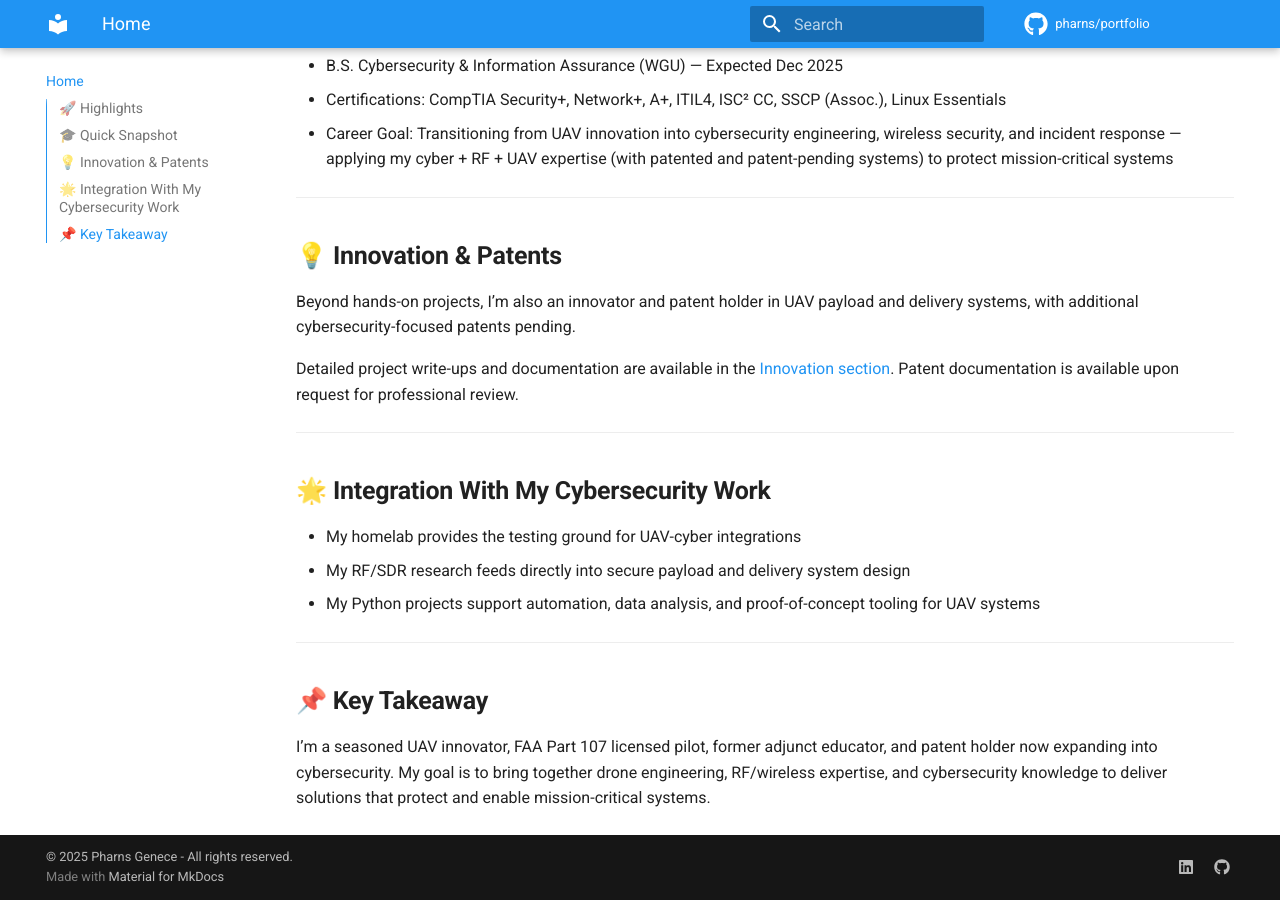
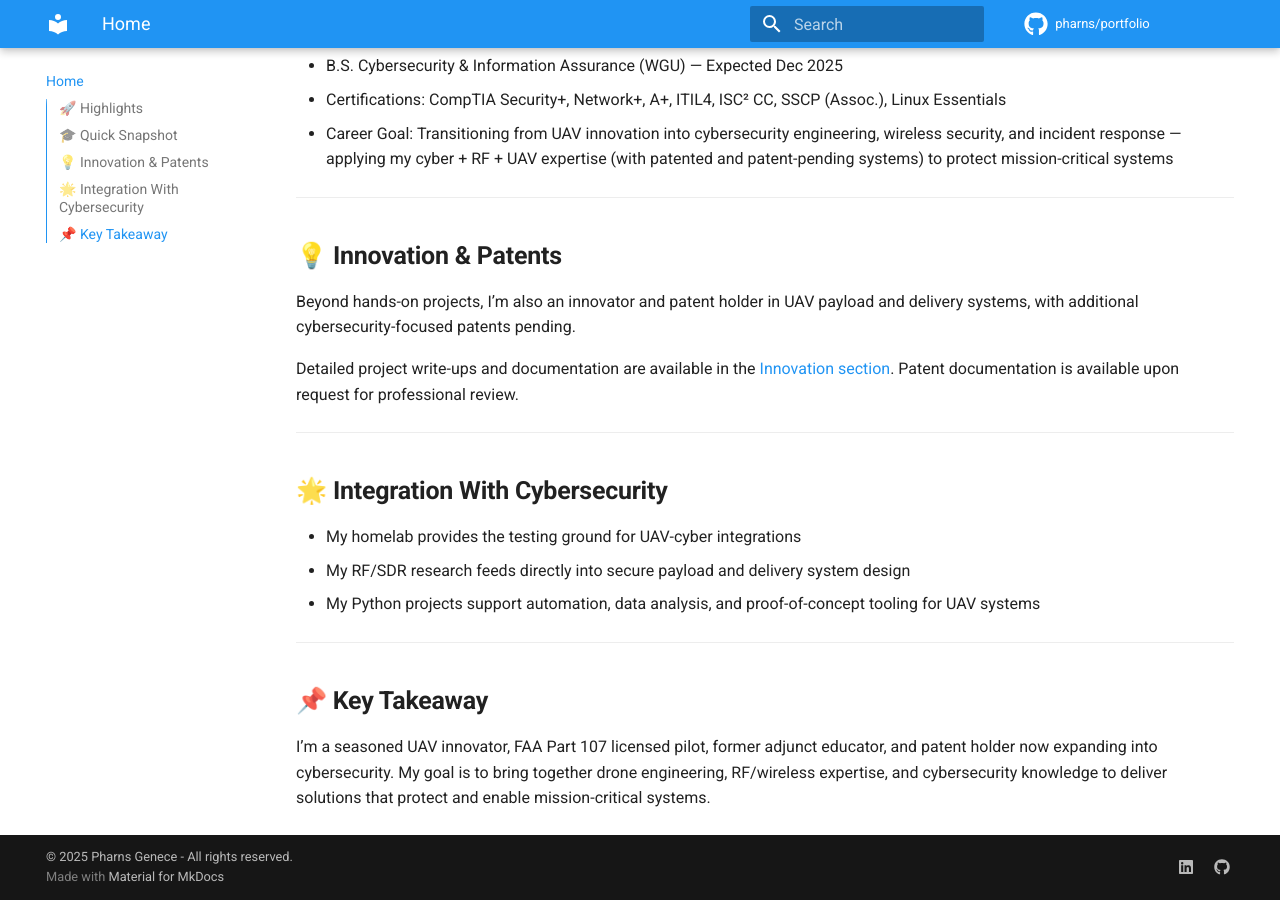
Before and after one commit to Pharns/portfolio, an MkDocs documentation site: the page built from docs/index.md, in a window 1280 px wide and 900 px high, scrolled down 899 px. Built offline with MkDocs 1.6.1 and Material for MkDocs 9.7.7, drawn with Linux system fonts in a browser that asks for light colours; comment, search, counter and statistics services are not loaded.

Commit message:
Update index.md

```diff
--- a/docs/index.md
+++ b/docs/index.md
@@ -37,8 +37,8 @@ Beyond hands-on projects, I’m also an innovator and patent holder in UAV paylo
 Detailed project write-ups and documentation are available in the [Innovation section](innovation/). Patent documentation is available upon request for professional review.
 
 ---
-
-## **🌟 Integration With My Cybersecurity Work**
+<!-- ## **🌟 Integration With My Cybersecurity Work** -->
+## **🌟 Integration With Cybersecurity**
 - My homelab provides the testing ground for UAV-cyber integrations
 - My RF/SDR research feeds directly into secure payload and delivery system design
 - My Python projects support automation, data analysis, and proof-of-concept tooling for UAV systems
```
